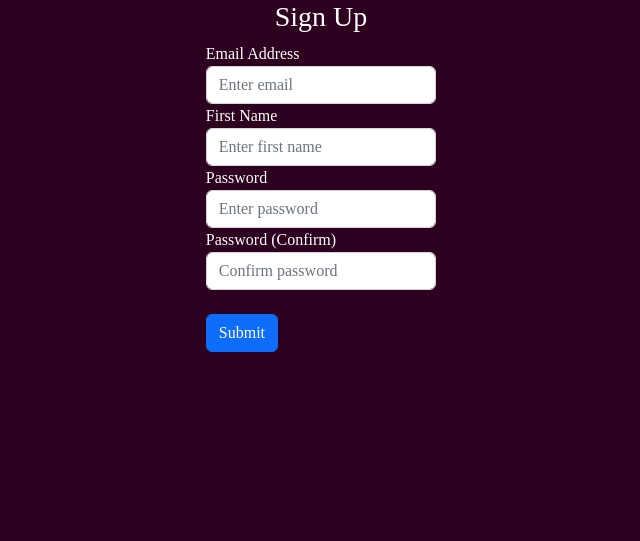
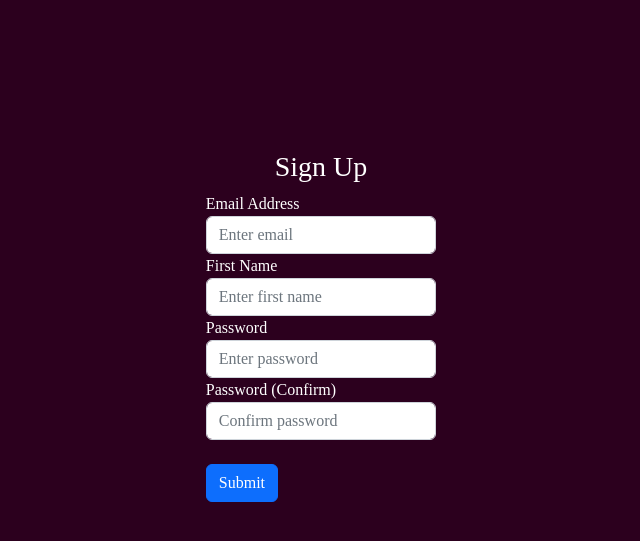
Before and after one commit to MPR235953/PKIMS-MovieHub, a Flask app: page /sign_up in a window 1280 px wide. Shown: the part 56-597 px from the top of the page, without its empty margins (319-959 px from the left). Run offline with Flask 3, Linux system fonts and the light colour scheme; some libraries are stand-ins or nearby versions.

Commit message:
refactor: small change

```diff
--- a/src/website/static/styles/base.css
+++ b/src/website/static/styles/base.css
@@ -27,6 +27,7 @@ body{
 .ls-form-div{
     margin: auto;
     width: 30%;
+    margin-top: 150px;
 }
 
 .navbar{
```
